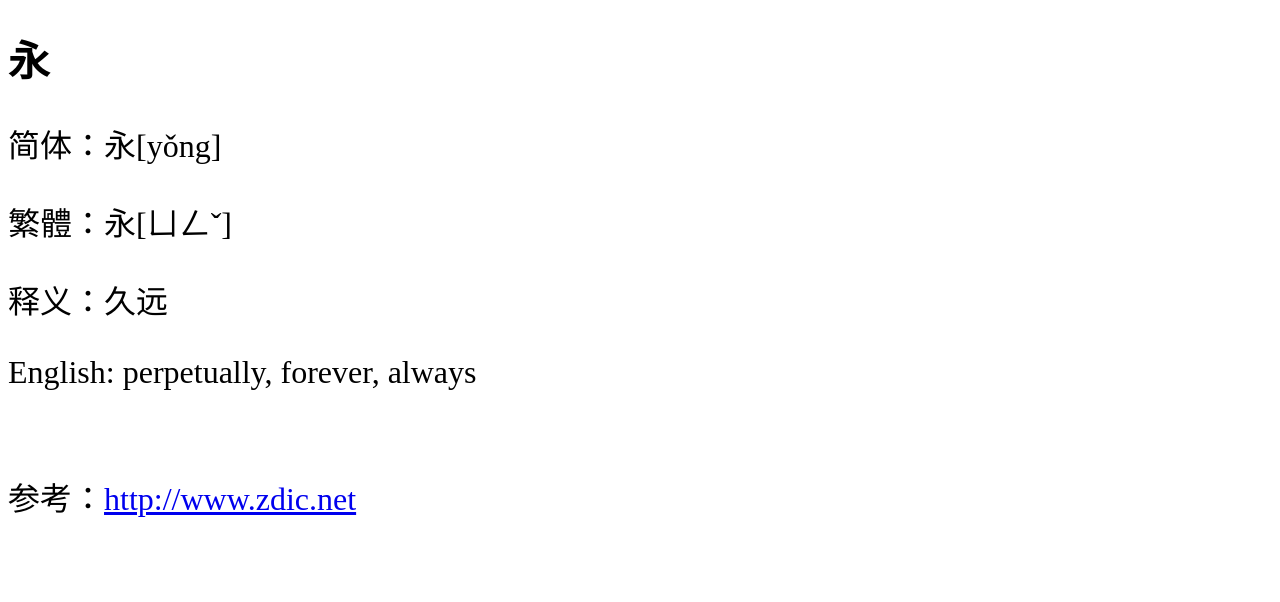
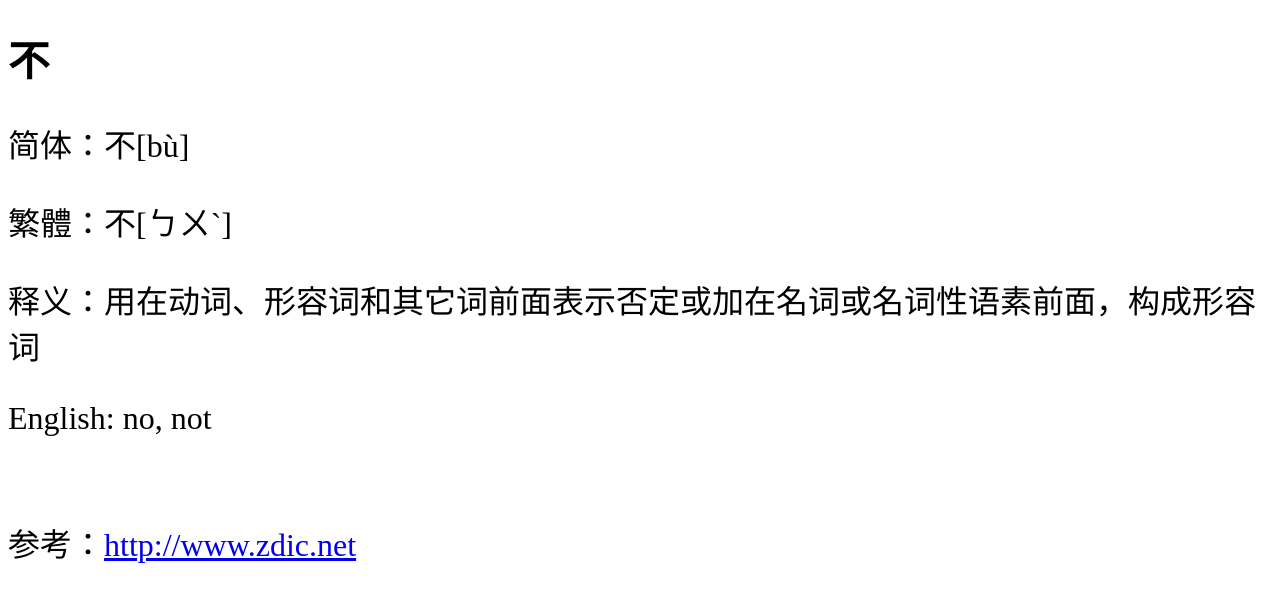
Before and after one commit to shengzhe/livecalligraphy, a Jekyll site: the page built from _posts/2012-08-31-LanTing-232.html, in a window 1280 px wide. Shown: the top 602 px of the page. Built offline with Jekyll 4.4.1, drawn with Linux system fonts in a browser that asks for light colours; Markdown is read by kramdown in place of the engine named in the settings.

Commit message:
Update 2012-08-31-LanTing-232.html

```diff
--- a/_posts/2012-08-31-LanTing-232.html
+++ b/_posts/2012-08-31-LanTing-232.html
@@ -1,11 +1,11 @@
 ---
 layout: default
-title: 兰亭集序第1个字 (1st character of Lan Ting)
+title: 兰亭集序第232个字 (232nd character of Lan Ting)
 ---
-<h1>永</h1>
-<p>简体：永[yǒng]</p>
-<p>繁體：永[ㄩㄥˇ]</p>
-<p>释义：久远</p>
-<p>English: perpetually, forever, always</p>
+<h1>不</h1>
+<p>简体：不[bù]</p>
+<p>繁體：不[ㄅㄨˋ]</p>
+<p>释义：用在动词、形容词和其它词前面表示否定或加在名词或名词性语素前面，构成形容词</p>
+<p>English: no, not</p>
 <br/>
-<p>参考：<a href="http://www.zdic.net/zd/zi/ZdicE6ZdicB0ZdicB8.htm">http://www.zdic.net</a></p>
+<p>参考：<a href="http://www.zdic.net/z/14/js/4E0D.htm">http://www.zdic.net</a></p>
```
